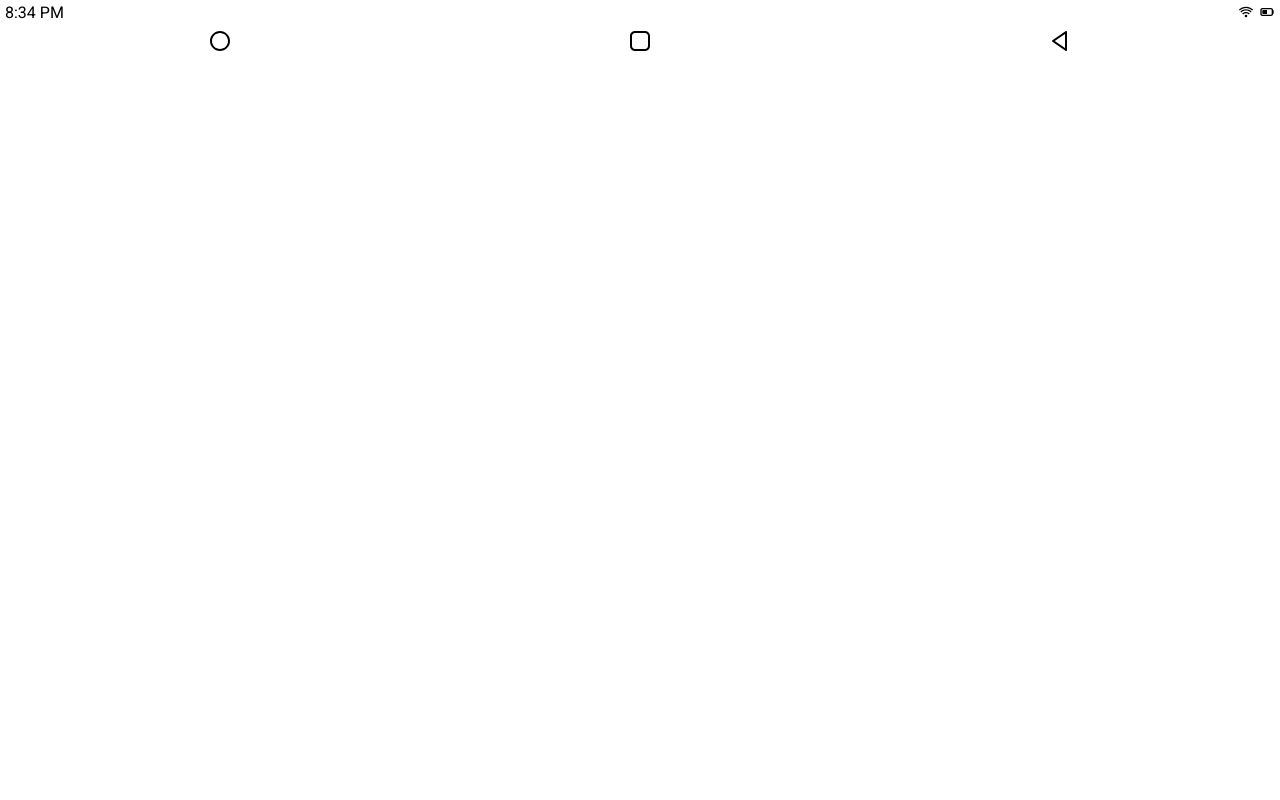
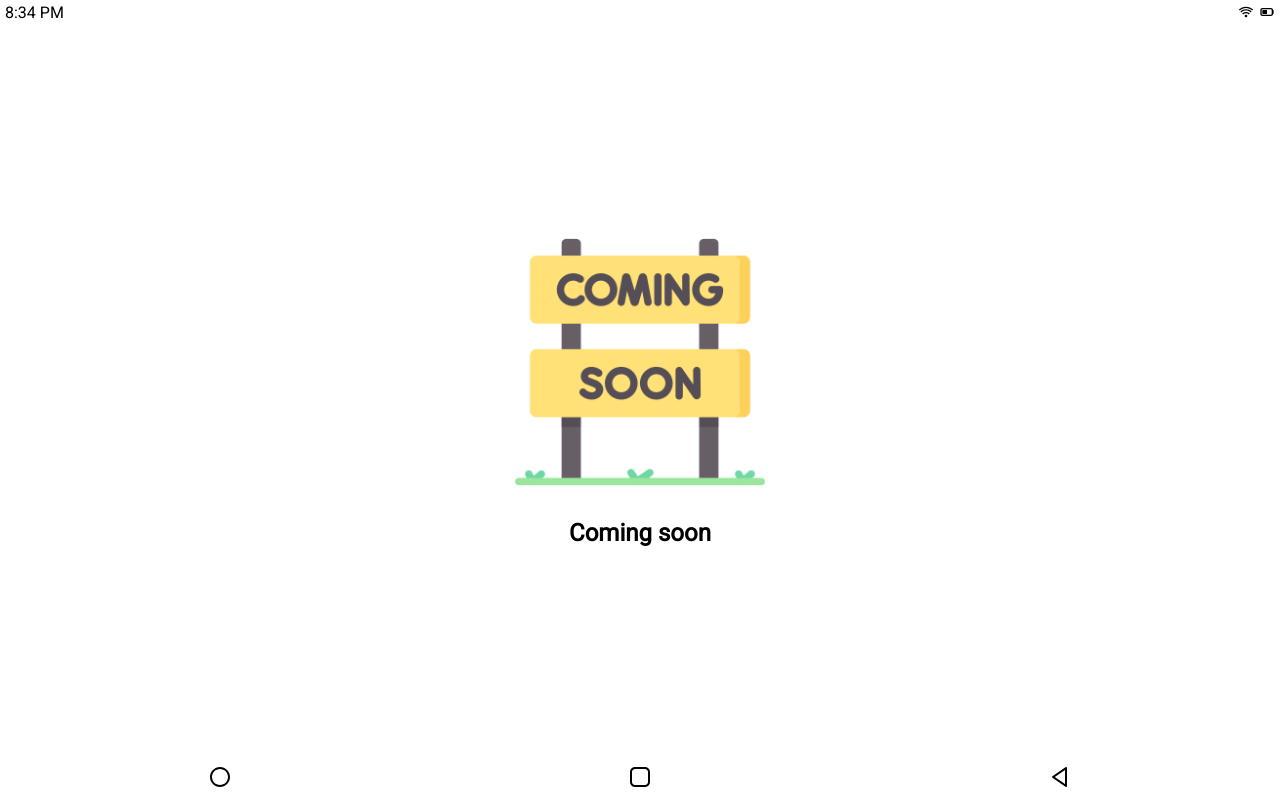
Before and after one commit to madhan-selvaraj/portfolio, a React (Vite) app: page /#/files in a window 1280 px wide. Before the commit this address had no page. Built offline with nearby package versions, Linux system fonts and the light colour scheme.

Commit message:
Add Coming soon banner

```diff
--- a/src/App.tsx
+++ b/src/App.tsx
@@ -1,6 +1,7 @@
 import { HashRouter, Outlet, Route, Routes } from "react-router-dom";
 import "./App.css";
 import { Mail } from "./apps";
+import ComingSoon from "./components/ComingSoon";
 import HomeScreen from "./components/HomeScreen";
 import Navigation from "./components/Navigation";
 import StatusBar from "./components/StatusBar";
@@ -12,6 +13,10 @@ const App = () => {
       <HashRouter>
         <Routes>
           <Route path="/" element={<HomeScreen />} />
+          <Route path="/contact" element={<ComingSoon />} />
+          <Route path="/projects" element={<ComingSoon />} />
+          <Route path="/profile" element={<ComingSoon />} />
+          <Route path="/files" element={<ComingSoon />} />
           <Route path="/mail" element={<Mail />} />
         </Routes>
         <Navigation />
--- /dev/null
+++ b/src/components/ComingSoon.tsx
@@ -0,0 +1,27 @@
+import styled from "styled-components";
+import { CgBattery } from "react-icons/cg";
+import { BiWifi } from "react-icons/bi";
+
+const Container = styled.div`
+  padding: 2rem;
+  display: flex;
+  flex-direction: column;
+  align-items: center;
+  justify-content: center;
+  gap: 2rem;
+
+  img {
+    width: 250px;
+  }
+`;
+
+const ComingSoon = () => {
+  return (
+    <Container>
+        <img src="/assets/icons/coming-soon.png" alt="Coming soon" />
+        <h2>Coming soon</h2>
+    </Container>
+  );
+};
+
+export default ComingSoon;
--- a/src/components/HomeScreen.tsx
+++ b/src/components/HomeScreen.tsx
@@ -42,10 +42,10 @@ const HomeScreen = () => {
       </h1>
       <span className="subtitle">A Web &amp; App developer</span>
       <Drawer>
-        <LauncherIcon to="/" iconPath="/assets/icons/apps/projects.png" />
-        <LauncherIcon to="/" iconPath="/assets/icons/apps/contacts.png" />
-        <LauncherIcon to="/" iconPath="/assets/icons/apps/profile.png" />
-        <LauncherIcon to="/" iconPath="/assets/icons/apps/files.png" />
+        <LauncherIcon to="/projects" iconPath="/assets/icons/apps/projects.png" />
+        <LauncherIcon to="/contact" iconPath="/assets/icons/apps/contacts.png" />
+        <LauncherIcon to="/profile" iconPath="/assets/icons/apps/profile.png" />
+        <LauncherIcon to="/files" iconPath="/assets/icons/apps/files.png" />
         <LauncherIcon to="/mail" iconPath="/assets/icons/apps/mail.png" />
       </Drawer>
     </HomeScreenContainer>
```
Also changed, not shown: public/assets/icons/coming-soon.png (added).
